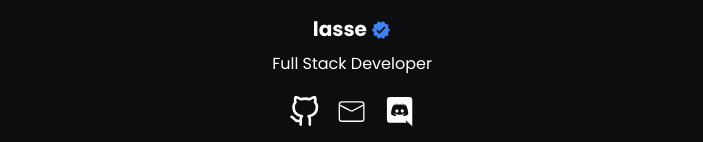
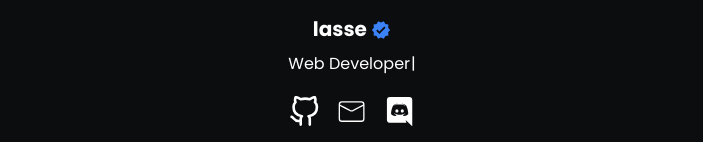
Before and after one commit to lassejlv/lasse, a React (Vite) app: page / in a window 1280 px wide. Shown: the part 179-321 px from the top of the page, without its empty margins (288-991 px from the left). Built offline with nearby package versions, Linux system fonts and the light colour scheme.

Commit message:
Typewriter beacuse it looks cool

```diff
--- a/package.json
+++ b/package.json
@@ -17,6 +17,7 @@
     "react-icons": "^5.0.1",
     "react-router-dom": "^6.22.3",
     "sonner": "^1.4.3",
+    "typewriter-effect": "^2.21.0",
     "zod": "^3.22.4"
   },
   "devDependencies": {
--- a/src/App.tsx
+++ b/src/App.tsx
@@ -5,6 +5,7 @@ import { MdVerified } from "react-icons/md";
 import { FiGithub } from "react-icons/fi";
 import { CiMail } from "react-icons/ci";
 import { IoLogoDiscord } from "react-icons/io5";
+import Typewriter from 'typewriter-effect';
 
 export default function App() {
   return (
@@ -20,7 +21,17 @@ export default function App() {
       <h1 className="text-[20px] font-bold text-white text-center mt-4">
         {config.name} <MdVerified className="inline text-blue-500" />
       </h1>
-      <p className="text-[16px] text-white text-center mt-2">{config.bio}</p>
+      <p className="text-[16px] text-white text-center mt-2">
+        <Typewriter
+          options={{
+            strings: config.typewriter_strings,
+            deleteSpeed: 20,
+            delay: 70,
+            autoStart: true,
+            loop: true,
+          }}
+        />
+      </p>
 
       <div className="flex justify-center mt-5">
         {config.socials.map((social, index) => (
--- a/src/config.ts
+++ b/src/config.ts
@@ -1,7 +1,13 @@
 export const config = {
   avatar: "/lasse.png",
   name: "lasse",
-  bio: "Full Stack Developer",
+  typewriter_strings: [
+    "Full Stack Developer",
+    "Web Developer",
+    "Backend Developer",
+    "Frontend Developer",
+    "Discord Bot Developer",
+  ],
   socials: [
     {
       id: 1,
```
